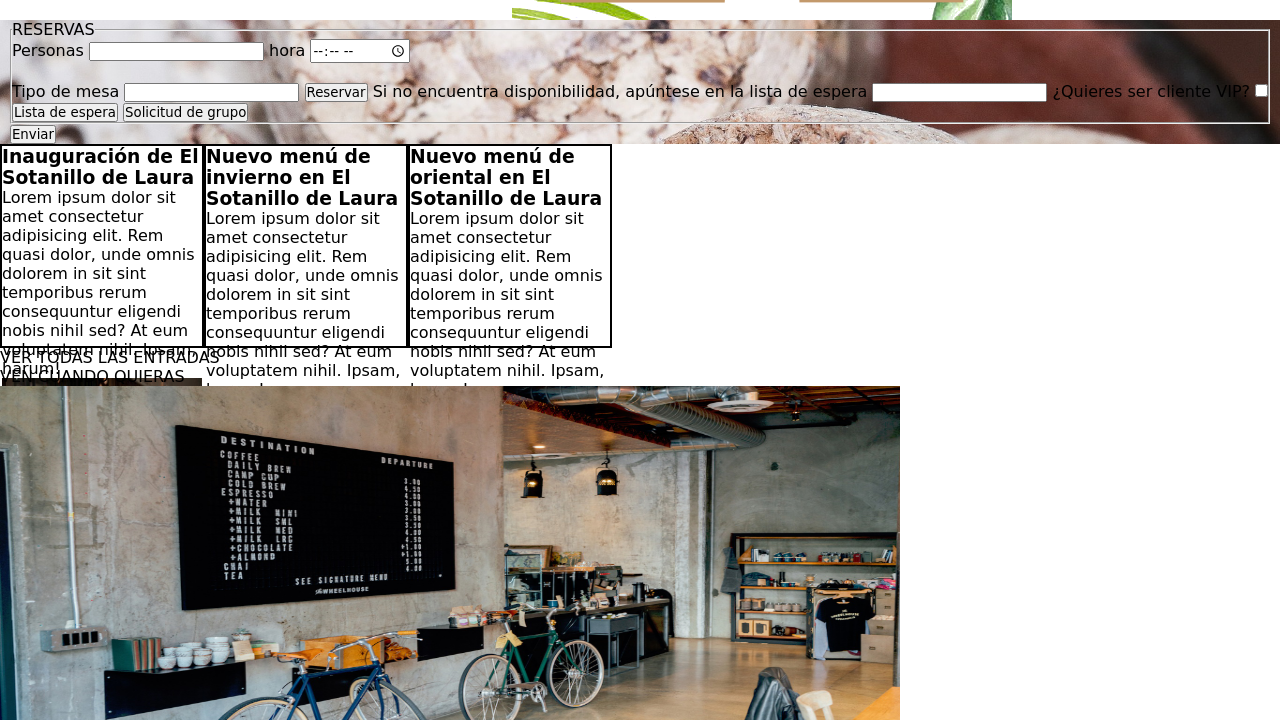
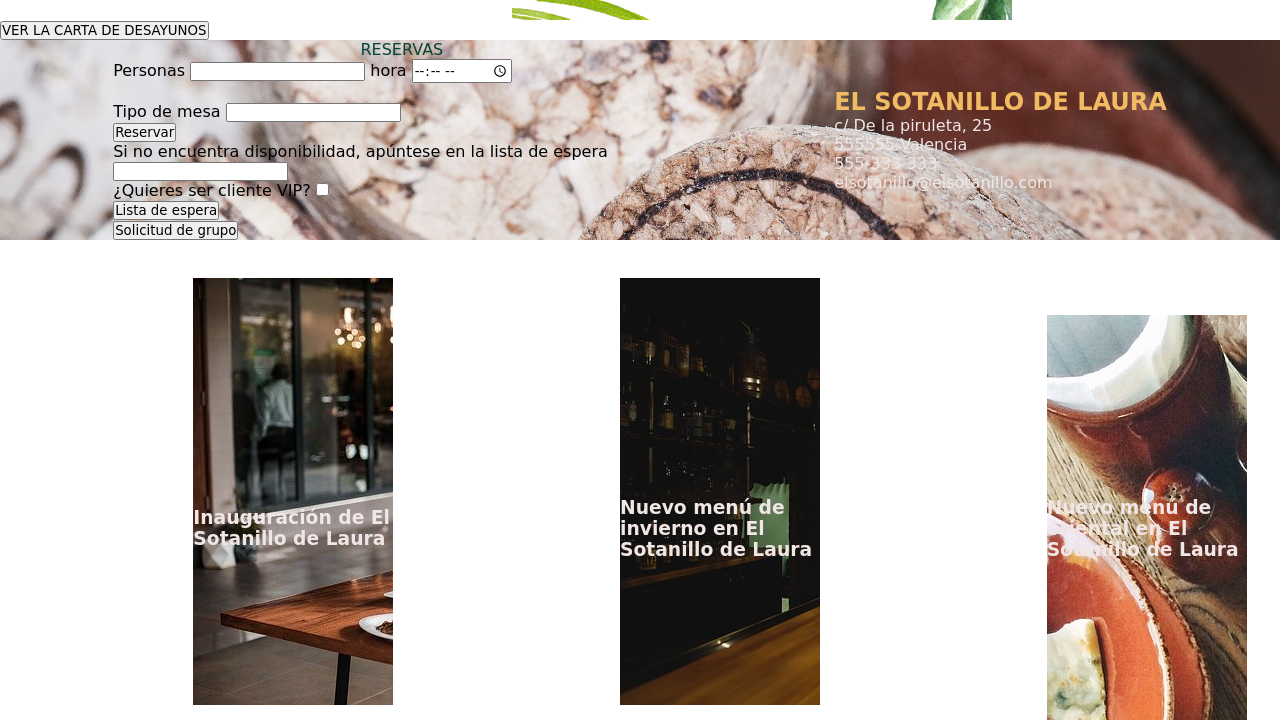
Before and after one commit to IsabelGuMo/Ejercicio-Restaurante, a plain HTML site: page index.html in a window 1280 px wide. Shown: the part 2080-2800 px from the top of the page. Drawn offline with Linux system fonts and the light colour scheme.

Commit message:
avances y cambios

```diff
--- a/index.html
+++ b/index.html
@@ -39,8 +39,11 @@
                                     <!--CONCEPTO-->
         <section>
             <div class="container section2">
+            <div class="container section2_2">
                 <h2>Concepto</h2>
-                <p>Lorem ipsum dolor sit, amet consectetur adipisicing elit. At corrupti dicta, a incidunt assumenda mollitia. Consectetur eos consequatur provident sequi? Autem voluptatem eaque sit dolore dolores omnis mollitia atque illo.</p>
+                <p>Lorem ipsum dolor sit, amet consectetur adipisicing elit. At corrupti dicta, a incidunt assumenda mollitia. Consectetur eos consequatur provident sequi? Autem voluptatem.
+                </p>
+            </div>
             </div>
         </section >
                         <!--IMAGENES DEL RESTAURANTE-->
@@ -82,7 +85,21 @@
 
             <img
             src="./imagenes/fotosRest/bodega.jpg"
-            alt="Decoración con maceta y una calabaza"
+            alt="Bodega vinos"
+            width="250"
+            heigh="200"
+            >
+
+            <img
+            src="./imagenes/fotosRest/pasta.jpg"
+            alt="Pasta italiana"
+            width="200"
+            heigh="200"
+            >
+
+            <img
+            src="./imagenes/fotosRest/nidos.jpg"
+            alt="Nidos pasta"
             width="250"
             heigh="200"
             >
@@ -93,7 +110,6 @@
 
         <section class="section4">
             <div>
-                <p>VER LA CARTA DE DESAYUNOS</p>
                 <img
                 src="./imagenes/menu/Menu.png"
                 alt="Menu del Restaurante"
@@ -101,14 +117,14 @@
                 height="450px"
                 >
             </div>
-
         </section>
+            <button>VER LA CARTA DE DESAYUNOS</button>
                     <!--RESERVAS-->
         <section class="section5">
-            <div>
+            <div class="formulario">
                 <form action="https://reqres.in/api/users?page=2" method="get" autocomplete="off">
-                <fieldset>
-                    <legend>RESERVAS</legend>
+
+                        <legend class="legend">RESERVAS</legend>
 
                         <label for="number">Personas</label>
                         <input type="number" required/>
@@ -121,96 +137,88 @@
                         <label for="tipoMesa">Tipo de mesa</label>
                         <input type="text" id="tMesa" name="tipo_mesa" required/>
 
+                        <br>
+
                         <button type="submit">Reservar</button>
 
+                        <br>
 
                         <label for="name">Si no encuentra disponibilidad, apúntese en la lista de espera</label>
+                        <br>
                         <input type="text" id="name" name="user_name">
+                        <br>
+                        <label for="">¿Quieres ser cliente VIP?</label>
 
-                    <label for="">¿Quieres ser cliente VIP?</label>
                         <input type="checkbox" id="vip" name="user_vip">
+
                         <br>
 
                         <button type="submit">Lista de espera</button>
+                        <br>
                         <button type="submit">Solicitud de grupo</button>
-                </fieldset>
-
-                <button type="submit">Enviar</button>
                     </form>
-
+            </div>
+            <div class="direccion">
+                <h2>EL SOTANILLO DE LAURA</h2>
+                <ul>
+                    <li>c/ De la piruleta, 25</li>
+                    <li>555555 Valencia</li>
+                    <li>555-333-333</li>
+                    <li>elsotanillo@elsotanillo.com</li>
+                </ul>
             </div>
         </section>
+        <br>
+        <br>
 
                                             <!--BLOG-->
         <section>
-            <div>
+                <ul class="section6">
+                    <li>
+                        <article class="section6_1">
+                            <h1>Inauguración de El Sotanillo de Laura</h1>
 
-                <ul class="div-container">
-
-                    <li>
-                        <article>
-                            <h1>Inauguración de El Sotanillo de Laura</h1>
-                            <p>Lorem ipsum dolor sit amet consectetur adipisicing elit. Rem quasi dolor, unde omnis dolorem in sit sint temporibus rerum consequuntur eligendi nobis nihil sed? At eum voluptatem nihil. Ipsam, harum!</p>
-                            <img
-                                src="./imagenes/Blog/inauguración/cocinero.jpg"
-                                alt="Cocinero"
-                                width="200"
-                                height="400"
-                                >
-                            </article>
-                    </li>
-                    <li>
-                        <article>
-                            <h1>Nuevo menú de invierno en El Sotanillo de Laura</h1>
-                            <p>Lorem ipsum dolor sit amet consectetur adipisicing elit. Rem quasi dolor, unde omnis dolorem in sit sint temporibus rerum consequuntur eligendi nobis nihil sed? At eum voluptatem nihil. Ipsam, harum!</p>
-                            <img
-                                src="./imagenes/Blog/Menú Invierno/restaurant.jpg"
-                                alt="Barra del restaurante vacía"
-                                width="200"
-                                height="400"
-                                >
-                        </article>
-                    </li>
-                    <li>
-                        <article>
-                            <h1>Nuevo menú de oriental en El Sotanillo de Laura</h1>
-                            <p>Lorem ipsum dolor sit amet consectetur adipisicing elit. Rem quasi dolor, unde omnis dolorem in sit sint temporibus rerum consequuntur eligendi nobis nihil sed? At eum voluptatem nihil. Ipsam, harum!</p>
-                            <img
-                                src="./imagenes/Blog/Nueva carta/nuevaCarta.jpg"
-                                alt="Comida oriental estilo mediterráneo"
-                                width="200"
-                                height="400"
-                                >
                             </article>
                     </li>
 
+                    <li>
+                        <article class="section6_2">
+                            <h1>Nuevo menú de invierno en El Sotanillo de Laura</h1>
+
+                        </article>
+                    </li>
+
+                    <li>
+                        <article class="section6_3">
+                            <h1>Nuevo menú de oriental en El Sotanillo de Laura</h1>
+
+                        </article>
+                    </li>
                 </ul>
-            </div>
+        </section>
 
 
             <div>
-            <p>VER TODAS LAS ENTRADAS</p>
+                 <button>VER TODAS LAS ENTRADAS</button>
             </div>
+            <br>
+            <br>
                                  <!--VEN CUANDO QUIERAS-->
-        <section>
-            <div>
+        <section class="section7">
+                <h2>EL SOTANILLO DE LAURA</h2>
                 <p>VEN CUANDO QUIERAS</p>
-                <img
-                    src="./imagenes/ven_cuando_quieras/RestBici.jpg"
-                    alt="Restaurante con bicicletas"
-                    width="900px"
-                    height="400px">
-            </div>
         </section>
 
-                                <!--FOOTER-->
-                                <!--SÍGUENOS-->
-    <footer>
+            <br>                    <!--FOOTER-->
             <div>
                 <p>SÍGUENOS</p>
                 <button>FACEBOOK</button>
                 <button>INSTAGRAM</button>
             </div>
+            <br>
+            <br>                       <!--SÍGUENOS-->
+    <footer>
+
         <div>
             <p>ENLACES DE INTERÉS</p>
             <ul>
--- a/style/style.css
+++ b/style/style.css
@@ -7,12 +7,11 @@
 }
 
 .navigator {
-    background-color: #064635;
-    height: 100px;
     display: flex;
     justify-content: space-evenly;
     align-items: center;
-
+    background-color: #064635;
+    height: 100px;
 }
 
 nav img {
@@ -71,59 +70,149 @@ nav a {
     margin-left: 40%;
 }
 
-.section2 h2 {
+.section2_2 {
     display: flex;
-    color: palegoldenrod;
+    flex-direction: column;
+    flex-wrap: nowrap;
+    align-content: center ;
+    justify-content: center;
+    align-items: center;
+    height: 50%;
+    padding: 150px;
+    color: #F0BB62;
 }
 
-.section2 p {
-    display: flex;
-    color: palegoldenrod;
 
-
-}
 
 .section3 {
     display: flex;
-    flex-direction: row;
+    flex-direction: column;
     justify-content: space-around;
+    flex-wrap: wrap;
+    align-content: space-around;
+    align-items: normal;
     background-image: url("../imagenes/fotosRest/DietaMed.jpg");
     background-repeat: no-repeat;
     background-size: cover;
     /*backdrop-filter: grayscale(30%);*/
     height: 500px;
-    flex-wrap: wrap;
-    align-content: space-around;
+
 }
 
 .section4 {
     display: flex;
+    background-repeat: no-repeat;
+    flex-direction: column;
+    flex-wrap: nowrap;
+    align-content: center ;
+    justify-content: center;
+    align-items: center;
+    width: 500px;
+    height: 500px;
+    margin-left: 40%;
     background-image: url("../imagenes/menu/fondoHojas.png");
+}
+
+.section5 {
+    display: flex;
+    flex-direction: row;
+    flex-wrap: wrap;
+    align-content: center;
+    justify-content: space-around;
+    align-items: center;
+    background-image: url("../imagenes/reserva/corchoVino.jpg");
     background-repeat: no-repeat;
+    background-size: cover;
+}
+
+.section6 {
+    display: flex;
+    flex-direction: row;
+    flex-wrap: nowrap;
+    align-content: space-around;
+    justify-content: space-around;
+    align-items: center;
+}
+
+.section6_1 {
+    display: flex;
+    align-items: center;
+    background-image: url("../imagenes/Blog/inauguración/cocinero.jpg");
+    flex-direction: column;
     justify-content: center;
-    align-items:center;
-    width: 500px;
+    background-repeat: no-repeat;
+
+    width: 200px;
     height: 500px;
     margin-left: 40%;
 }
 
-.section5 {
+.section6_2 {
     display: flex;
-    background-image: url("../imagenes/reserva/corchoVino.jpg");
+    align-items: center;
+    background-image: url("../imagenes/Blog/Menú_invierno/restaurant.jpg");
+    flex-direction: column;
+    justify-content: center;
     background-repeat: no-repeat;
-    background-size: cover;
+    width: 200px;
+    height: 500px;
+    margin-left: 40%;
+}
+
+.section6_3 {
+    display: flex;
+    align-items: normal;
+    background-image: url("../imagenes/Blog/Nueva_carta/nuevaCarta.jpg");
+    flex-direction: column;
+    justify-content: center;
+    background-repeat: no-repeat;
+    width: 200px;
+    height: 427px;
+    margin-left: 40%;
+}
+
+.section7 {
+    display: flex;
     flex-direction: column;
     justify-content: center;
     align-items: center;
+    background-image: url("../imagenes/ven_cuando_quieras/RestBici.jpg");
+    background-repeat: no-repeat;
+    background-size: cover;
+    /*backdrop-filter: grayscale(30%);*/
+    height: 500px;
 }
 
-.div-container  {
-    display: flex;
+.section7 h1 {
+    color: #F0BB62;
 }
 
-.div-container li {
-    width: 200px;
+.section7 p {
+    color: #F0BB62;
+}
+
+legend {
+    color: #064635;
+    margin-left: 50%;
+}
+
+h3  {
+    color: #064635;
+    margin-left: 45%;
+}
+
+h2 {
+    color: #F0BB62;
+}
+
+li {
+    color: rgb(240, 230, 230);
+    /*text-shadow: ;*/
+}
+footer {
+    display: flex;
+    justify-content: space-evenly;
+    align-items: center;
+    background-color: #064635;
     height: 200px;
-    border: 2px solid black;
-    /*background-color*/
 }
```
Also changed, not shown: imagenes/Blog/Menú_invierno/restaurant.jpg (renamed from imagenes/Blog/Menú Invierno/restaurant.jpg), imagenes/Blog/Nueva_carta/nuevaCarta.jpg (renamed from imagenes/Blog/Nueva carta/nuevaCarta.jpg). Lines whose indentation alone changed are shown as unchanged.
